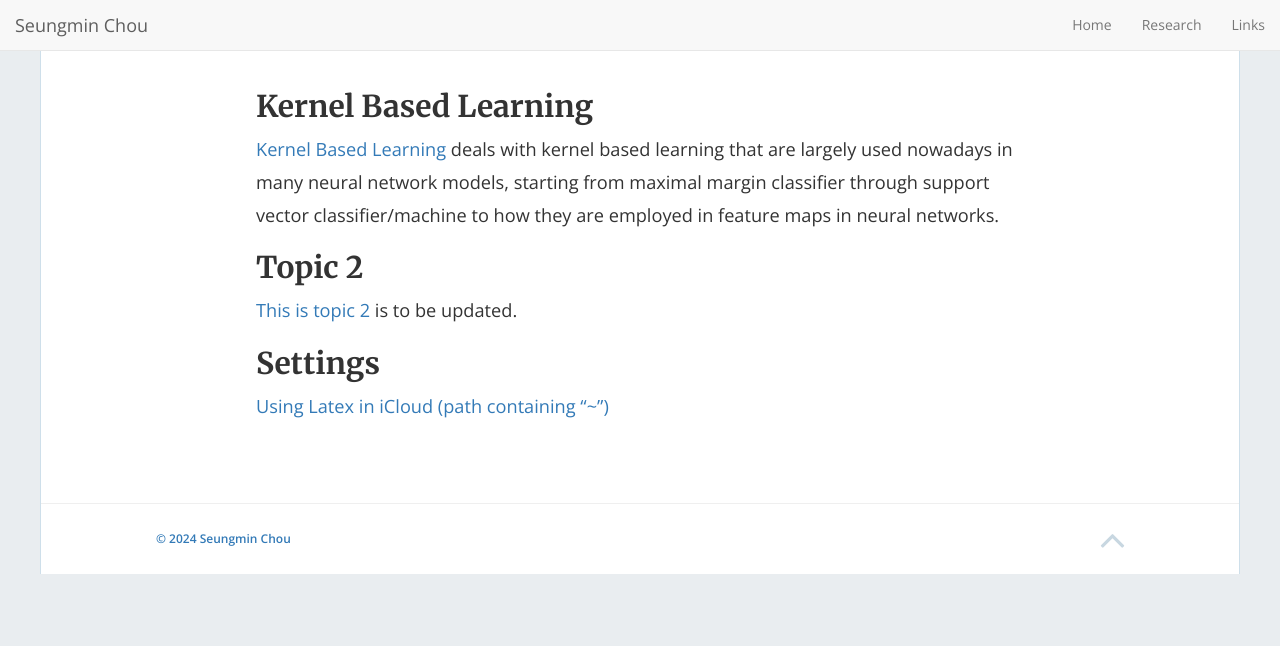
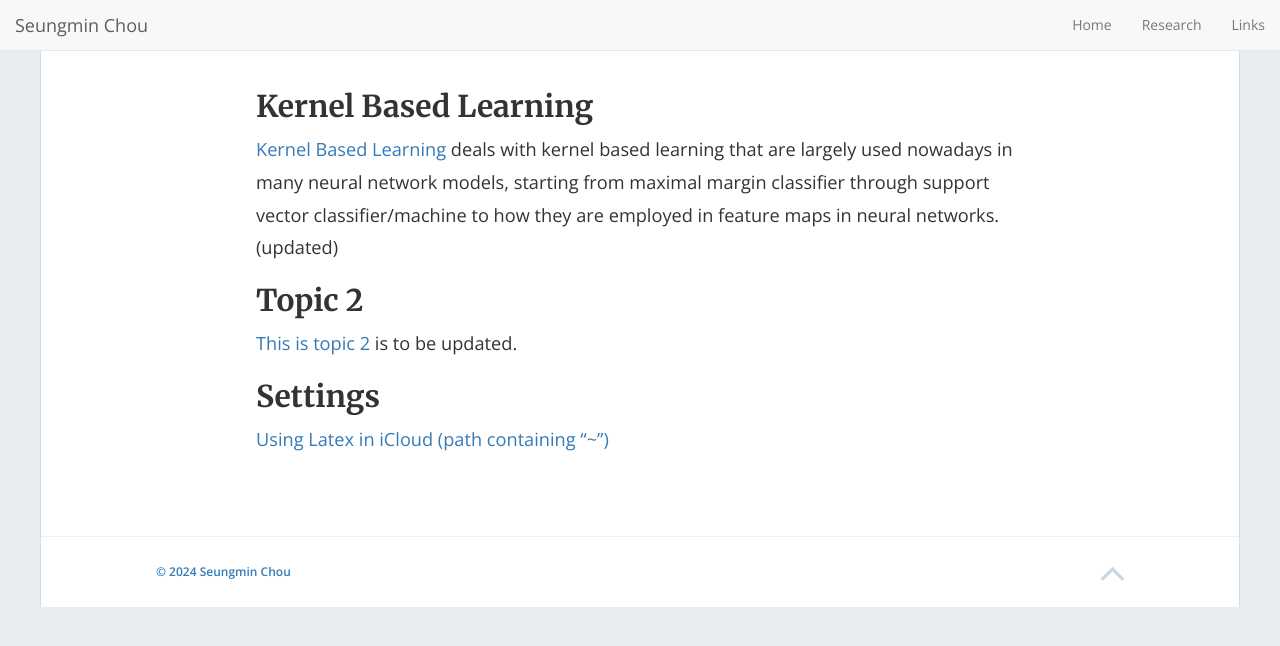
Before and after one commit to csmsum/csmsum, a Jekyll site: the page built from pages/research/index.md, in a window 1280 px wide. Shown: the top 646 px of the page. Built offline with Jekyll 4.4.1, drawn with Linux system fonts in a browser that asks for light colours; nearby versions of some CDN libraries.

```diff
--- a/pages/research/index.md
+++ b/pages/research/index.md
@@ -6,7 +6,7 @@ permalink: /research/
 
 ## Kernel Based Learning
 
-[Kernel Based Learning](/research/kernel-based-learning) deals with kernel based learning that are largely used nowadays in many neural network models, starting from maximal margin classifier through support vector classifier/machine to how they are employed in feature maps in neural networks.
+[Kernel Based Learning](/research/kernel-based-learning) deals with kernel based learning that are largely used nowadays in many neural network models, starting from maximal margin classifier through support vector classifier/machine to how they are employed in feature maps in neural networks. (updated)
 
 ## Topic 2
 
```
Also changed, not shown: _layouts/default.html (+11 -0 lines), pages/research/.obsidian/workspace.json (+8 -8 lines).
